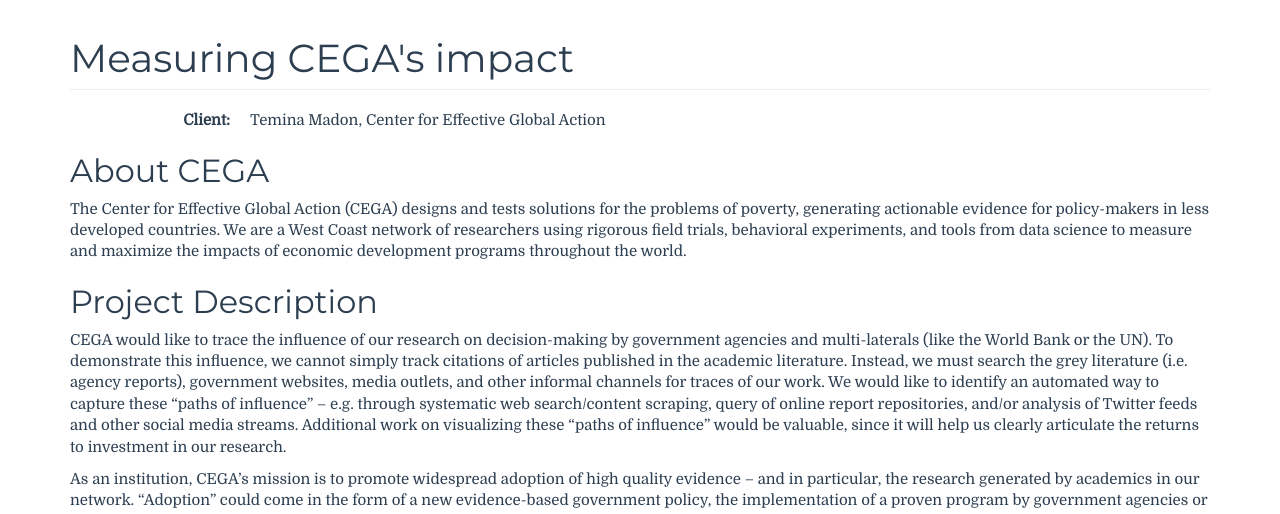
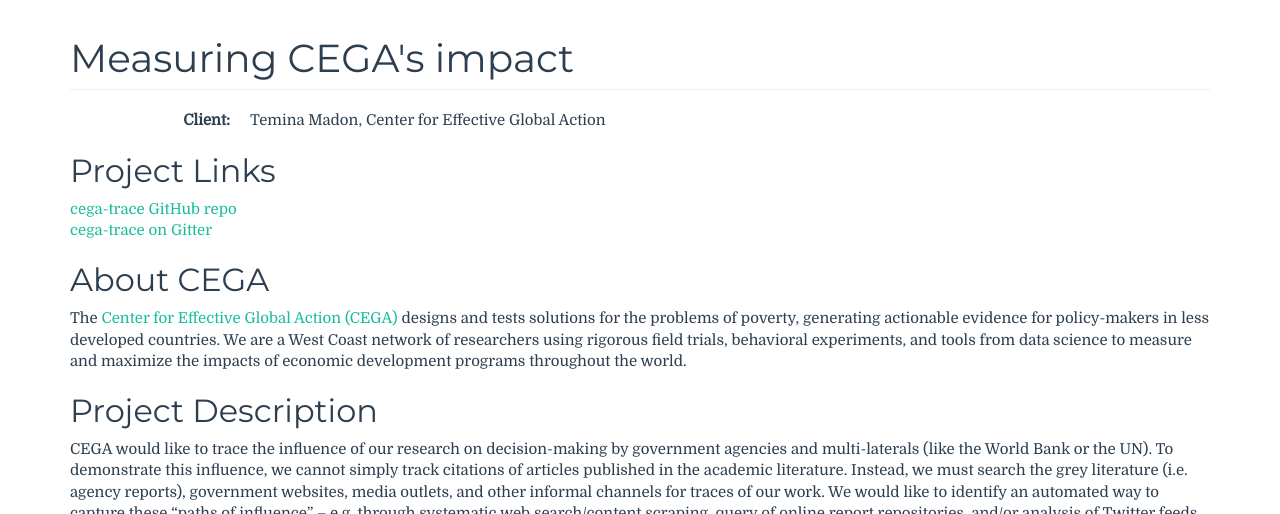
Before and after one commit to BIDS-collaborative/hackingmeasurement.github.io, a Jekyll site: the page built from projects/CEGA-impact.md, in a window 1280 px wide and 900 px high, cut to the strip 386-900 px from the top of the window. Built offline with Jekyll 4.4.1, drawn with Linux system fonts in a browser that asks for light colours.

Commit message:
Update CEGA-impact.md

```diff
--- a/projects/CEGA-impact.md
+++ b/projects/CEGA-impact.md
@@ -6,9 +6,13 @@ mentor:
 team:
 layout: project
 ---
+## Project Links
+[cega-trace GitHub repo](https://github.com/BIDS-collaborative/cega-trace)
+[cega-trace on Gitter](https://gitter.im/BIDS-collaborative/cega-trace)
+
 ## About CEGA
 
-The Center for Effective Global Action (CEGA) designs and tests solutions for
+The [Center for Effective Global Action (CEGA)](http://cega.org) designs and tests solutions for
 the problems of poverty, generating actionable evidence for policy-makers in
 less developed countries. We are a West Coast network of researchers using
 rigorous field trials, behavioral experiments, and tools from data science to
```
